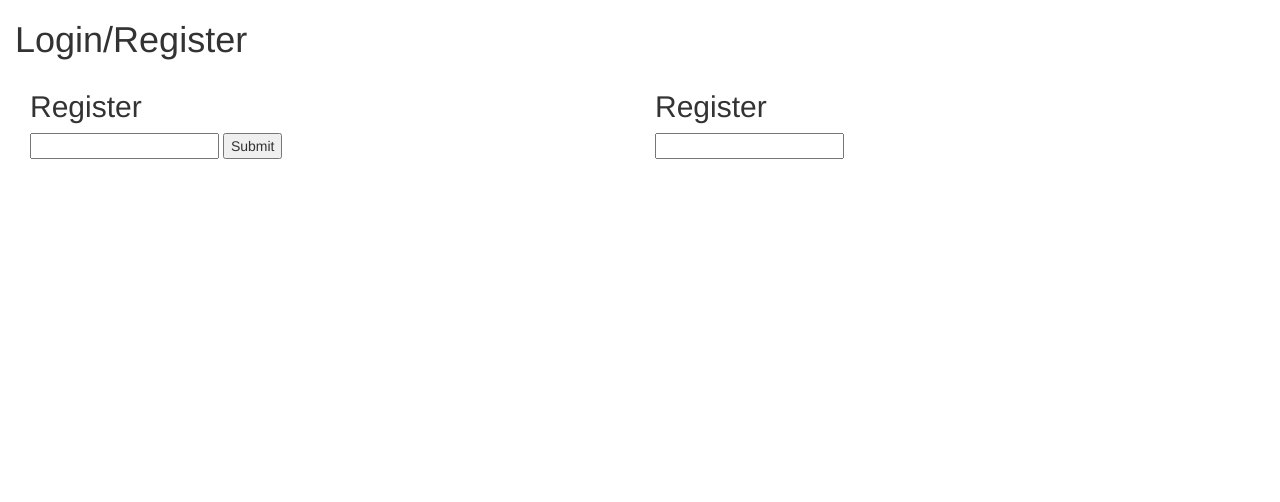
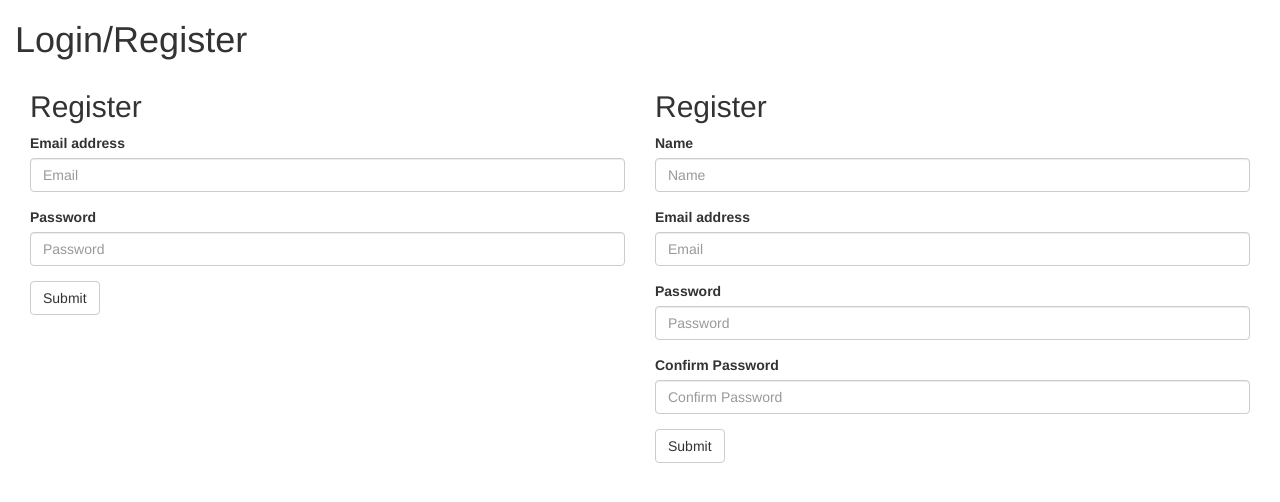
Before and after one commit to matheusbattisti/LoginRegisterSystem, a PHP site: page / in a window 1280 px wide. Shown: the top 502 px of the page. Run offline with PHP 8.4, Linux system fonts and the light colour scheme; some libraries are stand-ins or nearby versions.

```diff
--- a/app/Controllers/IndexController.php
+++ b/app/Controllers/IndexController.php
@@ -13,4 +13,8 @@
 		public function login() {
 			echo 'login';
 		}
+
+		public function register() {
+			echo 'register';
+		}
 	}
--- a/app/Views/index/index.phtml
+++ b/app/Views/index/index.phtml
@@ -3,14 +3,37 @@
 	<div class="col-md-6">
 		<h2>Register</h2>
 		<form method="POST" action="login">
-			<input type="email" name="email">
-			<input type="submit" value="Submit">
+			<div class="form-group">
+			    <label for="email">Email address</label>
+			    <input type="email" name="email" class="form-control" id="email" placeholder="Email">
+			</div>
+			<div class="form-group">
+			    <label for="password">Password</label>
+			    <input type="password" name="password" class="form-control" id="password" placeholder="Password">
+			</div>
+			<button type="submit" class="btn btn-default">Submit</button>
 		</form>
 	</div>
 	<div class="col-md-6">
 		<h2>Register</h2>
-		<form>
-			<input type="email" name="email">
+		<form method="POST" action="register">
+			<div class="form-group">
+			    <label for="name">Name</label>
+			    <input type="name" name="name" class="form-control" id="name" placeholder="Name">
+			</div>
+			<div class="form-group">
+			    <label for="email">Email address</label>
+			    <input type="email" name="email" class="form-control" id="email" placeholder="Email">
+			</div>
+			<div class="form-group">
+			    <label for="password">Password</label>
+			    <input type="password" name="password" class="form-control" id="password" placeholder="Password">
+			</div>
+			<div class="form-group">
+			    <label for="confirmpassword">Confirm Password</label>
+			    <input type="password" name="confirmpassword" class="form-control" id="confirmpassword" placeholder="Confirm Password">
+			</div>
+			<button type="submit" class="btn btn-default">Submit</button>
 		</form>
 	</div>
 </div>
--- a/core/Route.php
+++ b/core/Route.php
@@ -9,6 +9,7 @@
 		protected function initRoutes() {
 			$routes['home'] = array('route'=>'/', 'controller'=>'IndexController', 'action'=>'index');
 			$routes['login'] = array('route'=>'/login', 'controller'=>'IndexController', 'action'=>'login');
+			$routes['register'] = array('route'=>'/register', 'controller'=>'IndexController', 'action'=>'register');
 			$routes['admin'] = array('route'=>'/admin', 'controller'=>'AdminController', 'action'=>'index');
 			$this->setRoutes($routes);
 		}
```
Also changed, not shown: core/Conn.php (added, +11 -0 lines), core/Crud.php (added, +29 -0 lines).
